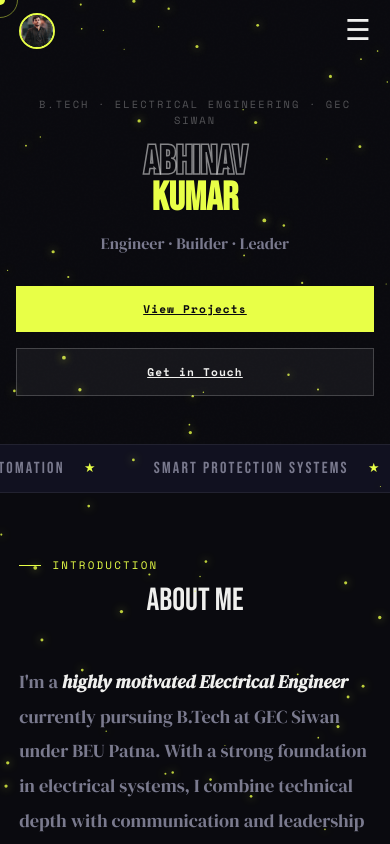
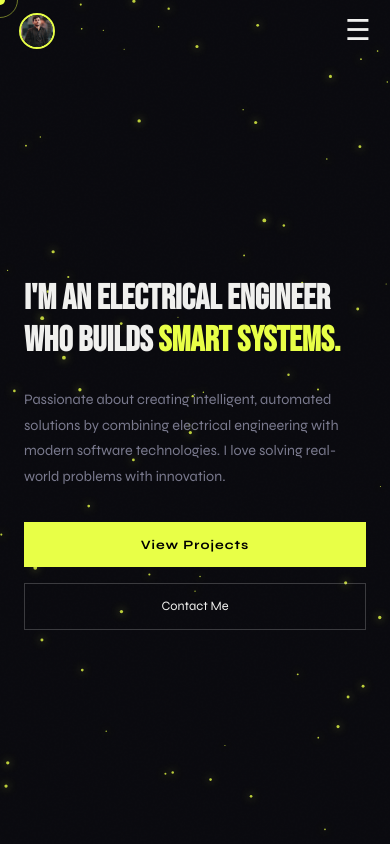
Before and after one commit to MrInnovative7/mrportfolio, a React (Create React App) app: page / in a window 390 px wide. Shown: the top 844 px of the page. Built offline with nearby package versions, Linux system fonts and the light colour scheme.

Commit message:
hero redesign modern layout

```diff
--- a/src/components/Hero.css
+++ b/src/components/Hero.css
@@ -1,228 +1,101 @@
 .hero {
   min-height: 100vh;
+  display: flex;
+  align-items: center;
+  padding: 0 8%;
   position: relative;
-  display: flex;
-  flex-direction: column;
-  justify-content: center; /* FIXED */
-  overflow: hidden;
 }
 
-/* Canvas */
-.hero-canvas {
-  position: absolute;
-  inset: 0;
-  width: 100%;
-  height: 100%;
-  z-index: 0;
-  opacity: 0.9; /* 🔥 visibility fix */
+/* CONTAINER */
+.hero-container {
+  max-width: 800px;
 }
 
-/* Overlay (LIGHTER so animation dikhe) */
-.hero-vignette {
-  position: absolute;
-  inset: 0;
-  background: linear-gradient(
-    to bottom,
-    rgba(10,10,15,0.05) 0%,
-    rgba(10,10,15,0.3) 40%,
-    rgba(10,10,15,0.7) 75%,
-    rgba(10,10,15,0.9) 100%
-  );
-  z-index: 1;
-  pointer-events: none;
+/* TITLE */
+.hero-title {
+  font-family: var(--font-display);
+  font-size: clamp(2.8rem, 6vw, 4.5rem);
+  line-height: 1.2;
+  color: var(--text);
+  margin-bottom: 1.5rem;
 }
 
-/* Status */
-.hero-status {
-  position: absolute;
-  top: 6rem;
-  left: 50%;
-  transform: translateX(-50%);
-  z-index: 5;
-  display: flex;
-  align-items: center;
-  gap: 0.5rem;
-  font-family: var(--font-mono);
-  font-size: 0.65rem;
-  letter-spacing: 0.14em;
-  text-transform: uppercase;
-  color: var(--accent);
-  background: rgba(10,10,15,0.6);
-  border: 1px solid rgba(232,255,71,0.25);
-  padding: 0.4rem 1rem;
-  backdrop-filter: blur(10px);
-}
-
-.status-dot {
-  width: 6px;
-  height: 6px;
-  background: var(--accent);
-  border-radius: 50%;
-  animation: sdotPulse 2s ease-in-out infinite;
-}
-
-/* Stats */
-.hero-stat {
-  position: absolute;
-  bottom: 4rem;
-  z-index: 3;
-  background: rgba(10,10,15,0.6);
-  border: 1px solid rgba(255,255,255,0.08);
-  padding: 0.8rem 1.2rem;
-  backdrop-filter: blur(12px);
-}
-
-.hero-stat--left  { left: 3rem; }
-.hero-stat--right { right: 3rem; text-align: right; }
-
-.stat-value {
-  font-family: var(--font-display);
-  font-size: 2rem;
+/* HIGHLIGHT */
+.hero-title span {
   color: var(--accent);
 }
 
-.stat-label {
-  font-family: var(--font-mono);
-  font-size: 0.55rem;
+/* DESCRIPTION */
+.hero-description {
+  font-family: var(--font-body);
   color: var(--muted);
-  text-transform: uppercase;
+  font-size: 1rem;
+  line-height: 1.8;
+  margin-bottom: 2rem;
+  max-width: 600px;
 }
 
-/* Content */
-.hero-content {
-  position: relative;
-  z-index: 2;
-  text-align: center;
-  padding: 0 2rem;
+/* BUTTONS */
+.hero-buttons {
+  display: flex;
+  gap: 1rem;
+  flex-wrap: wrap;
 }
 
-.hero-eyebrow {
-  font-family: var(--font-mono);
-  font-size: 0.65rem;
-  letter-spacing: 0.2em;
-  text-transform: uppercase;
-  color: rgba(255,255,255,0.3);
-  margin-bottom: 1rem;
+/* PRIMARY BUTTON */
+.btn-primary {
+  background: var(--accent);
+  color: #000;
+  padding: 0.9rem 1.8rem;
+  text-decoration: none;
+  font-size: 0.8rem;
+  font-weight: 700;
+  letter-spacing: 0.08em;
+  transition: 0.3s;
 }
 
-.hero-name {
-  font-family: var(--font-display);
-  font-size: clamp(4rem, 10vw, 10rem);
-  line-height: 0.9;
-  margin-bottom: 1rem;
+.btn-primary:hover {
+  transform: translateY(-3px);
+  box-shadow: 0 10px 25px rgba(232,255,71,0.3);
 }
 
-.hero-name__hollow {
-  display: block;
-  color: transparent;
-  -webkit-text-stroke: 1.5px rgba(255,255,255,0.5);
+/* SECONDARY BUTTON */
+.btn-secondary {
+  border: 1px solid rgba(255,255,255,0.2);
+  color: var(--text);
+  padding: 0.9rem 1.8rem;
+  text-decoration: none;
+  font-size: 0.8rem;
+  transition: 0.3s;
 }
 
-.hero-name__solid {
-  display: block;
+.btn-secondary:hover {
+  border-color: var(--accent);
   color: var(--accent);
 }
 
-.hero-divider {
-  display: flex;
-  align-items: center;
-  gap: 1rem;
-  margin: 1rem 0 2rem;
-}
-
-.divider-line {
-  flex: 1;
-  height: 1px;
-  background: rgba(255,255,255,0.15);
-}
-
-.hero-subtitle {
-  font-family: var(--font-serif);
-  font-size: 1rem;
-  color: var(--muted);
-}
-
-/* Buttons */
-.hero-ctas {
-  display: flex;
-  gap: 1rem;
-  justify-content: center;
-}
-
-.btn {
-  font-family: var(--font-mono);
-  font-size: 0.7rem;
-  font-weight: 700;
-  letter-spacing: 0.1em;
-  padding: 0.9rem 2rem;
-}
-
-.btn--primary {
-  background: var(--accent);
-  color: #0a0a0f;
-}
-
-.btn--outline {
-  background: rgba(255,255,255,0.05);
-  border: 1px solid rgba(255,255,255,0.2);
-  color: var(--text);
-}
-
-/* Scroll hint */
-.scroll-hint {
-  position: absolute;
-  bottom: 1rem;
-  left: 50%;
-  transform: translateX(-50%);
-}
-
-/* ===== MOBILE FIX ===== */
+/* 📱 MOBILE */
 @media (max-width: 768px) {
 
   .hero {
-    min-height: auto;
-    padding-top: 5rem;
-    padding-bottom: 2rem;
+    padding: 6rem 1.5rem 2rem;
   }
 
-  .hero-content {
-    padding: 1rem;
+  .hero-title {
+    font-size: 2.2rem;
   }
 
-  .hero-name {
-    font-size: clamp(2.5rem, 8vw, 3.5rem);
+  .hero-description {
+    font-size: 0.9rem;
   }
 
-  .hero-divider {
+  .hero-buttons {
     flex-direction: column;
-    gap: 0.5rem;
   }
 
-  .divider-line {
-    display: none;
-  }
-
-  .hero-ctas {
-    flex-direction: column;
-    width: 100%;
-  }
-
-  .btn {
+  .btn-primary,
+  .btn-secondary {
     width: 100%;
     text-align: center;
   }
-
-  .hero-stat,
-  .scroll-hint {
-    display: none;
-  }
-
-  .hero-status {
-    top: 4.5rem;
-    font-size: 0.55rem;
-  }
-
-  .hero-canvas {
-    opacity: 0.6; /* mobile performance */
-  }
 }
--- a/src/components/Hero.js
+++ b/src/components/Hero.js
@@ -5,33 +5,31 @@ function Hero() {
   return (
     <section id="hero" className="hero">
 
-      {/* Content */}
-      <div className="hero-content">
+      <div className="hero-container">
 
-        <p className="hero-eyebrow">
-          B.Tech · Electrical Engineering · GEC Siwan
-        </p>
+        {/* LEFT CONTENT */}
+        <div className="hero-left">
 
-        <h1 className="hero-name">
-          <span className="hero-name__hollow">Abhinav</span>
-          <span className="hero-name__solid">Kumar</span>
-        </h1>
+          <h1 className="hero-title">
+            I'm an Electrical Engineer who builds
+            <span> smart systems.</span>
+          </h1>
 
-        <div className="hero-divider">
-          <span className="divider-line" />
-          <span className="hero-subtitle">
-            Engineer · Builder · Leader
-          </span>
-          <span className="divider-line divider-line--right" />
-        </div>
+          <p className="hero-description">
+            Passionate about creating intelligent, automated solutions by combining
+            electrical engineering with modern software technologies.
+            I love solving real-world problems with innovation.
+          </p>
 
-        <div className="hero-ctas">
-          <a href="#projects" className="btn btn--primary">
-            View Projects
-          </a>
-          <a href="#contact" className="btn btn--outline">
-            Get in Touch
-          </a>
+          <div className="hero-buttons">
+            <a href="#projects" className="btn-primary">
+              View Projects
+            </a>
+            <a href="#contact" className="btn-secondary">
+              Contact Me
+            </a>
+          </div>
+
         </div>
 
       </div>
```
